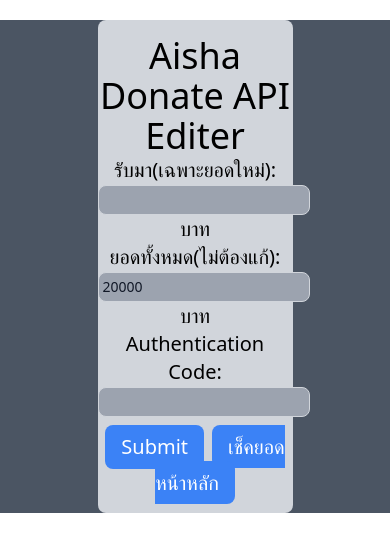
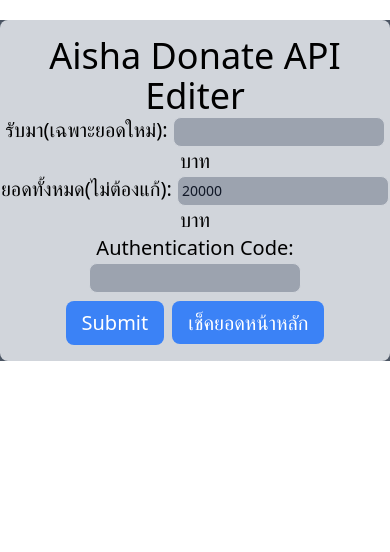
Before and after one commit to siravijbb/ZONABD2024BackEnd, a SvelteKit app: page /control in a window 390 px wide. Shown: the top 552 px of the page. Built offline with nearby package versions, Linux system fonts and the light colour scheme.

Commit message:
fix:allightment

```diff
--- a/src/routes/control/+page.svelte
+++ b/src/routes/control/+page.svelte
@@ -11,7 +11,7 @@
 </script>
 <body class="w-full bg-gray-600">
 
-<form class="my-5 w-1/2 text-xl mx-auto text-center bg-gray-300 rounded-lg py-4" id="myForm" method="POST" action="?/add">
+<form class="my-5 w-full lg:w-1/2 text-xl mx-auto text-center bg-gray-300 rounded-lg py-4" id="myForm" method="POST" action="?/add">
 	<h1 class="text-center text-4xl ">Aisha Donate API Editer</h1>
 	<p class="inline"> รับมา(เฉพาะยอดใหม่): <input class="w-auto inline p-1  text-sm text-gray-900 bg-gray-400 rounded-lg border border-gray-300" type="number" step="0.01" name="Recived" value="">บาท</p><br>
 	<p class="inline">ยอดทั้งหมด(ไม่ต้องแก้): <input class="w-auto w-fit p-1  text-sm text-gray-900 bg-gray-400 rounded-lg border border-gray-300" type="number" step="0.01" name="Needed" value=20000>บาท</p><br>
```
